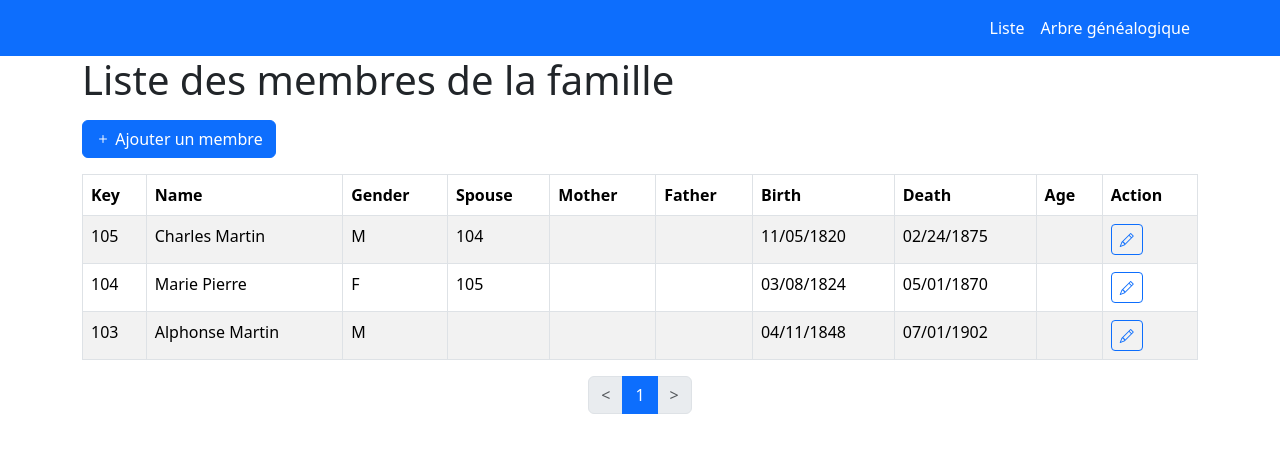
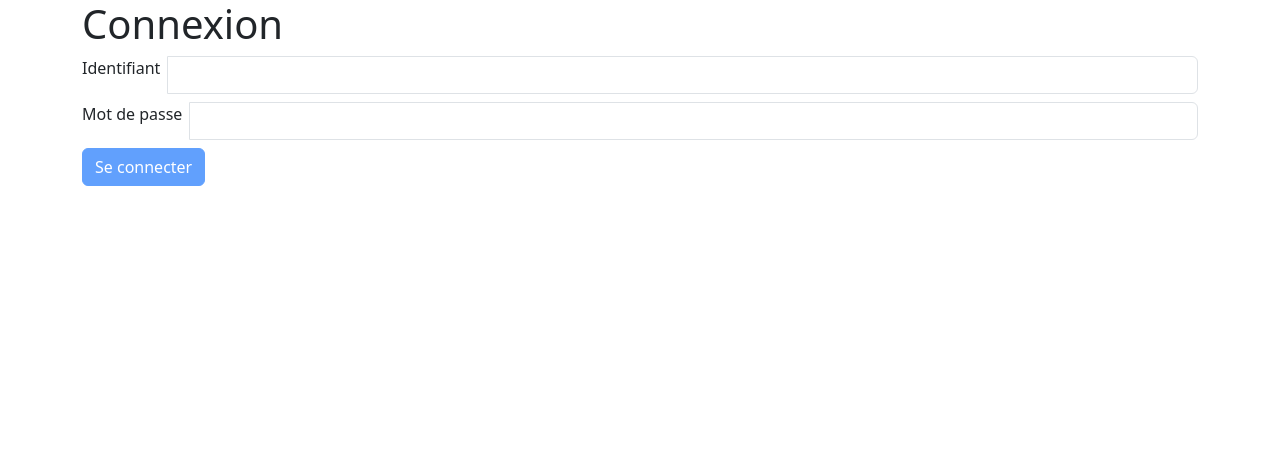
Before and after one commit to curini/FamilyTreeJS, an Angular app: page / in a window 1280 px wide. Shown: the top 452 px of the page. Built offline with nearby package versions, Linux system fonts and the light colour scheme.

Commit message:
update route with login page

```diff
--- a/src/app/components/navbar/navbar.component.html
+++ b/src/app/components/navbar/navbar.component.html
@@ -1,8 +1,13 @@
 <nav class="navbar navbar-expand-lg bg-primary">
-    <div class="container">
-      <div class="navbar-nav ms-auto">
-        <a class="nav-link text-white" [routerLink]="['/']">Liste</a>
-        <a class="nav-link text-white" [routerLink]="['/tree']">Arbre généalogique</a>
-      </div>
+  <div class="container">
+    <div class="navbar-nav ms-auto">
+      <a class="nav-link text-white" [routerLink]="['/']">Liste</a>
+      <a class="nav-link text-white" [routerLink]="['/tree']"
+        >Arbre généalogique</a
+      >
+      <a class="nav-link text-white cursor-pointer" (click)="handleLogout()"
+        >Déconnexion</a
+      >
     </div>
-  </nav>
+  </div>
+</nav>
--- a/src/app/components/navbar/navbar.component.scss
+++ b/src/app/components/navbar/navbar.component.scss
@@ -0,0 +1,3 @@
+.cursor-pointer {
+  cursor: pointer;
+}
--- a/src/app/components/navbar/navbar.component.ts
+++ b/src/app/components/navbar/navbar.component.ts
@@ -1,11 +1,20 @@
 import { ChangeDetectionStrategy, Component } from '@angular/core';
+import { AuthService } from '../../services/auth.service';
+import { Router } from '@angular/router';
 
 @Component({
   selector: 'app-navbar',
   templateUrl: './navbar.component.html',
   styleUrl: './navbar.component.scss',
-   changeDetection: ChangeDetectionStrategy.OnPush
+  changeDetection: ChangeDetectionStrategy.OnPush,
 })
 export class NavbarComponent {
-
+  constructor(
+    private authService: AuthService,
+    private router: Router
+  ) {}
+  handleLogout() {
+    this.authService.logout();
+    this.router.navigate(['/login']);
+  }
 }
--- a/src/app/core/app.component.html
+++ b/src/app/core/app.component.html
@@ -1,6 +1,3 @@
 <main class="main">
-  <app-navbar></app-navbar>
-  <div class="container">
-    <router-outlet></router-outlet>
-  </div>
+  <router-outlet></router-outlet>
 </main>
--- a/src/app/pages/login/login.component.html
+++ b/src/app/pages/login/login.component.html
@@ -1,12 +1,32 @@
+<div class="container">
   <h1 class="h1">Connexion</h1>
-<form action="" class="form">
+  <form (ngSubmit)="handleSubmit()" class="form" [formGroup]="form">
     <div class="input-group gap-2 mt-2">
       <label for="login" class="form-label">Identifiant</label>
-    <input type="text" class="form-control" name="login" id="login" />
+      <input
+        type="text"
+        class="form-control"
+        name="login"
+        id="login"
+        formControlName="login"
+      />
     </div>
     <div class="input-group gap-2 mt-2">
       <label for="password" class="form-label">Mot de passe</label>
-    <input type="text" class="form-control" name="password" id="password" />
+      <input
+        type="password"
+        class="form-control"
+        name="password"
+        id="password"
+        formControlName="password"
+      />
     </div>
-  <button class="btn btn-primary mt-2">Se connecter</button>
+    <button
+      class="btn btn-primary mt-2"
+      type="submit"
+      [disabled]="form.invalid"
+    >
+      Se connecter
+    </button>
   </form>
+</div>
--- a/src/app/pages/login/login.component.ts
+++ b/src/app/pages/login/login.component.ts
@@ -1,10 +1,43 @@
 import { Component } from '@angular/core';
+import { AuthService } from '../../services/auth.service';
+import {
+  FormGroup,
+  FormControl,
+  ReactiveFormsModule,
+  Validator,
+  Validators,
+} from '@angular/forms';
+import { Router } from '@angular/router';
 
 @Component({
   selector: 'app-login',
   standalone: true,
-  imports: [],
+  imports: [ReactiveFormsModule],
   templateUrl: './login.component.html',
   styleUrl: './login.component.scss',
 })
-export class LoginComponent {}
+export class LoginComponent {
+  form = new FormGroup({
+    login: new FormControl('', {
+      nonNullable: true,
+      validators: Validators.required,
+    }),
+    password: new FormControl('', {
+      nonNullable: true,
+      validators: Validators.required,
+    }),
+  });
+
+  constructor(
+    private authService: AuthService,
+    private router: Router
+  ) {}
+
+  handleSubmit() {
+    if (this.form.valid) {
+      const login = this.form.value.login!;
+      this.authService.login(login);
+      this.router.navigate(['/']);
+    }
+  }
+}
--- a/src/app/pages/pages.routes.ts
+++ b/src/app/pages/pages.routes.ts
@@ -4,13 +4,22 @@ import { TreeComponent } from './tree/tree.component';
 import { EditComponent } from './edit/edit.component';
 import { ErrorComponent } from './error/error.component';
 import { LoginComponent } from './login/login.component';
+import { authGuard } from '../guards/auth.guard';
+import { PagesComponent } from './pages.component';
 
 export const routes: Routes = [
-  { path: '', component: ListComponent },
+  {
+    path: '',
+    canActivateChild: [authGuard],
+    component: PagesComponent,
+    children: [
+      { path: '', component: ListComponent },
+      { path: 'tree', component: TreeComponent },
+      { path: 'edit/:id', component: EditComponent },
+      { path: 'create', component: EditComponent },
+    ],
+  },
   { path: 'login', component: LoginComponent },
-  { path: 'tree', component: TreeComponent },
-  { path: 'edit/:id', component: EditComponent },
-  { path: 'create', component: EditComponent },
   { path: '404', component: ErrorComponent },
   { path: '**', redirectTo: '404' },
 ];
```
Lines whose indentation alone changed are shown as unchanged.
